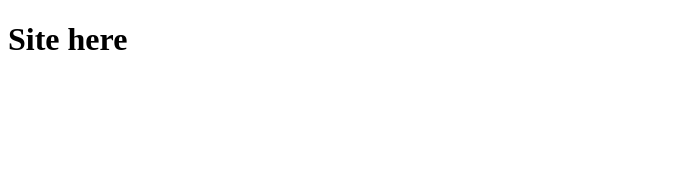
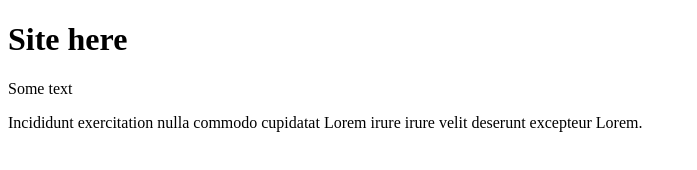
Before and after one commit to Boguslavskiy/testcom, a plain HTML site: page index.html in a window 1280 px wide. Shown: the whole page, without its empty margins (0-697 px from the left). Drawn offline with Linux system fonts and the light colour scheme.

Commit message:
second commit

```diff
--- a/index.html
+++ b/index.html
@@ -8,5 +8,7 @@
 </head>
 <body>
     <h1>Site here</h1>
+    <p>Some text</p>
+    <p>Incididunt exercitation nulla commodo cupidatat Lorem irure irure velit deserunt excepteur Lorem.</p>
 </body>
 </html>
```
